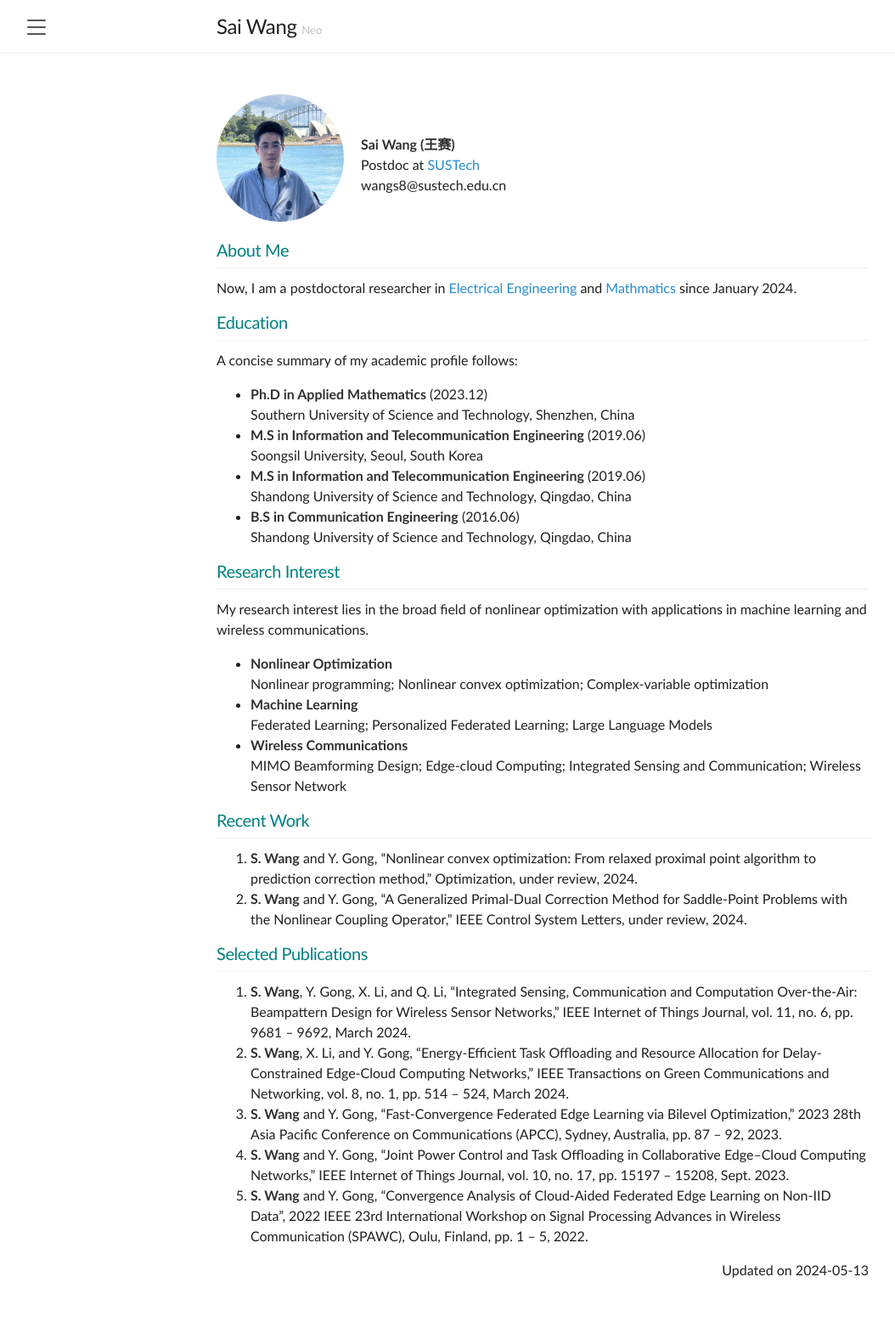
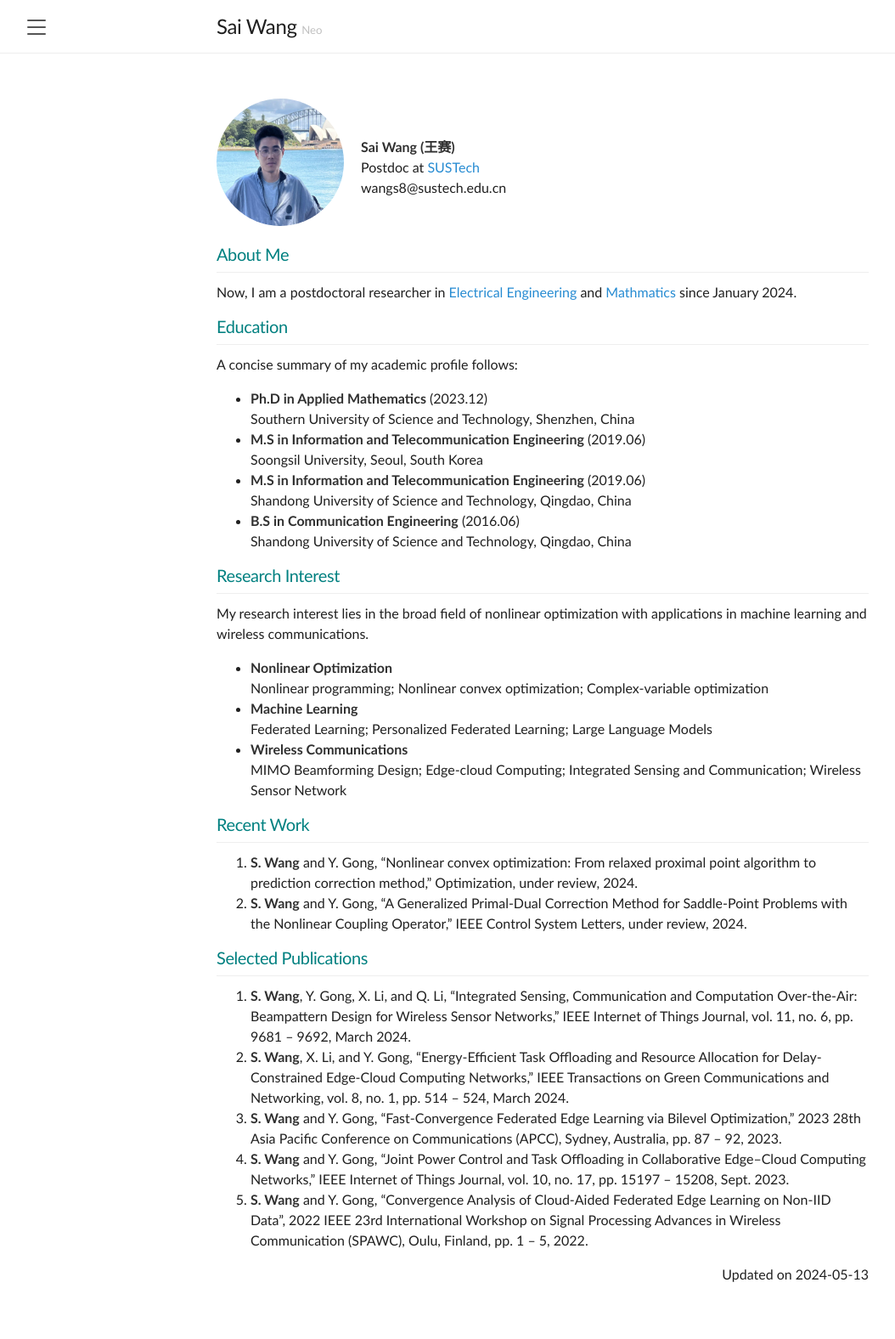
Before and after one commit to Alxendweb/alxendweb.github.io, a Jekyll site: the page built from index.html, in a window 1280 px wide. Shown: the whole page at 85% size, without its empty margins (1-1055 px from the left). Built offline with Jekyll 4.4.1, drawn with Linux system fonts in a browser that asks for light colours; the list of posts is cut into pages by our own code.

Commit message:
Update lanyon.css

```diff
--- a/public/css/lanyon.css
+++ b/public/css/lanyon.css
@@ -137,6 +137,7 @@ h1, h2, h3, h4, h5, h6 {
   height: 150px; /* 保持图片高度自适应 */
   border-radius: 50%;
   margin-right: 20px; /* 右侧留出一定的间距 */
+  margin-top: 5px; /* 设置图片距离顶部的间隔为20px */
 }
 
 .text-content {
```
